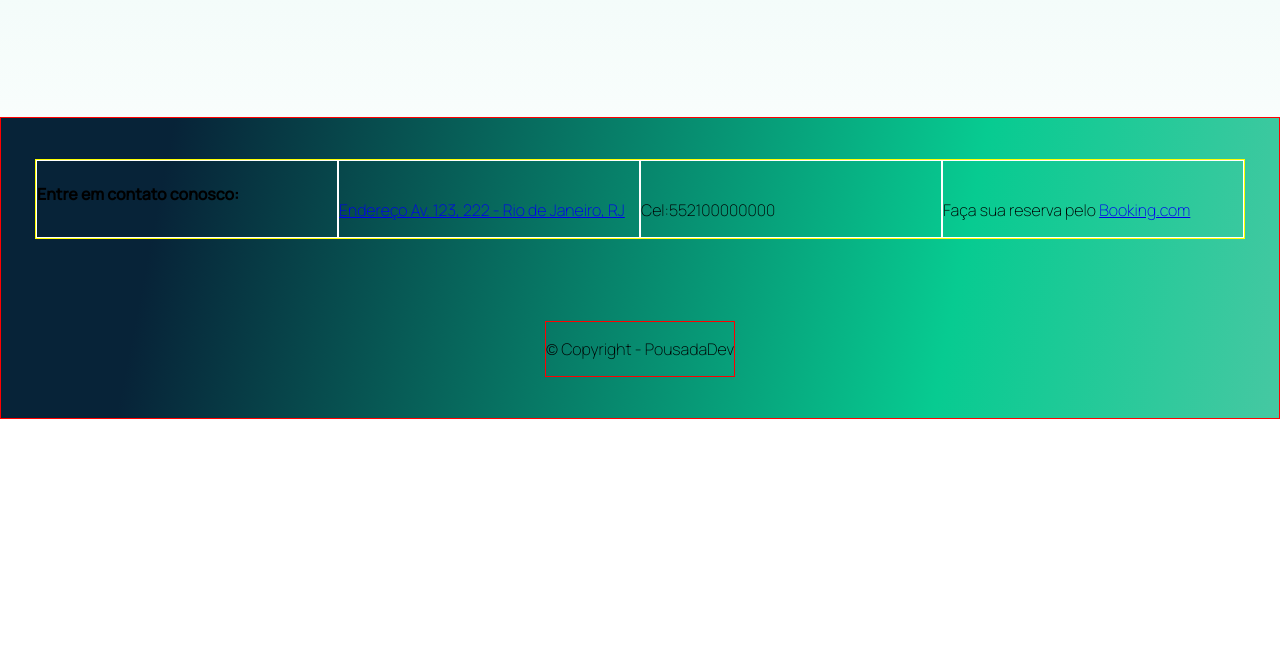
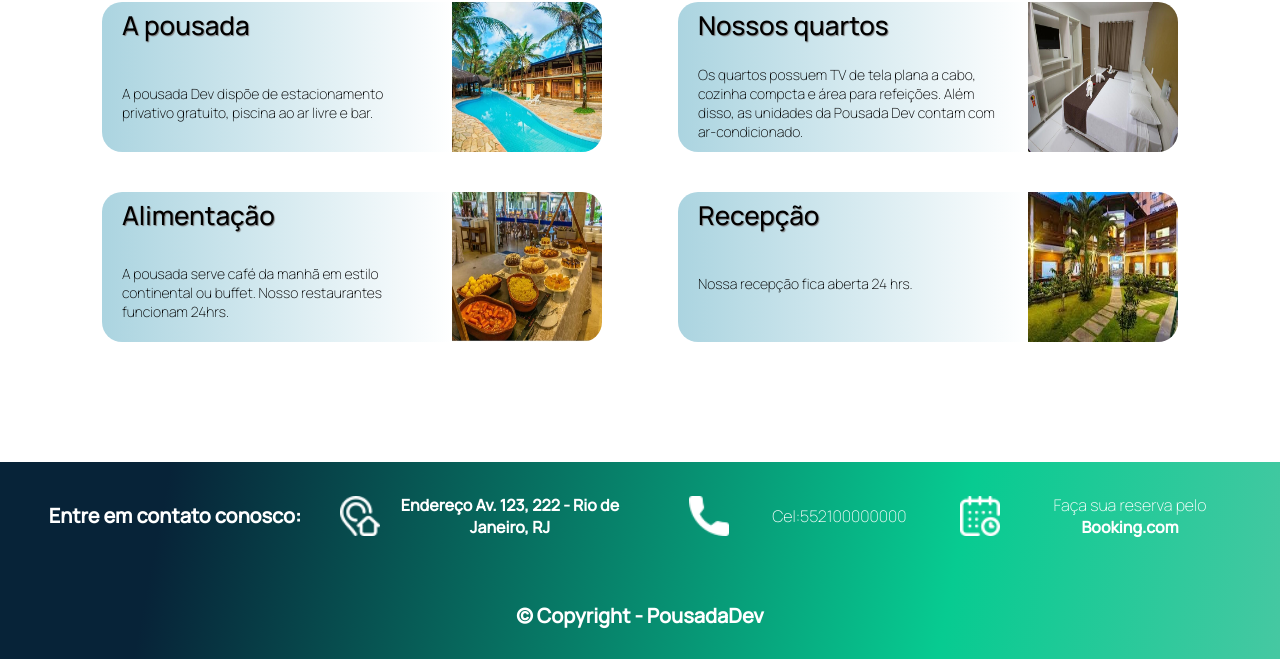
Before and after one commit to CarlosDiones96/Pousada-web, a plain HTML site: page index.htm in a window 1280 px wide. Shown: the part 2399-3058 px from the top of the page. Before the commit the page ends 2818 px from the top, so only its background shows below. Drawn offline with Linux system fonts and the light colour scheme.

Commit message:
estilizacao

```diff
--- a/estilo.css
+++ b/estilo.css
@@ -23,8 +23,6 @@ body{
     font-family: 'Manrope', sans-serif;
     font-weight:200;
 
-    background: rgb(255,255,255);
-    background: linear-gradient(to bottom, rgba(255,255,255,1) 9%, rgba(208,242,234,1) 54%, rgba(255,255,255,1) 95%);
 }
 
 
@@ -100,6 +98,18 @@ body{
     font-weight: 300;
 }
 
+
+.mapa{     /*Parte do mapa*/
+    height: 800px;
+
+    background: rgb(255,255,255);
+    background: linear-gradient(180deg, rgba(255,255,255,1) 0%, rgba(33,128,100,1) 50%, rgba(255,255,255,1) 100%);
+
+}
+
+iframe{
+    margin-top: 175px;
+}
 
 .main-container{
     padding: 0;
@@ -206,18 +216,23 @@ body{
 }
 
 footer{
-    border: 1px solid red;
+    font-size: 16px;
+    color: white;
+    text-align: center;
+
     display: flex;
     flex-direction: column;
     justify-content: space-between;
     margin-top: 100px;
 
-    height: 300px;
+    height: 200px;
 
     background: rgb(70,200,162);
     background: linear-gradient(281deg, rgba(70,200,162,1) 0%, rgba(7,203,145,1) 26%, rgba(7,35,56,1) 87%);
 
 }
+
+
 
 .footer-info{
     display: flex;
@@ -225,18 +240,39 @@ footer{
     flex-wrap: wrap;
 
     margin: auto;
-    border: 1px solid yellow;
 
 }
 
 .footer-info div{
     width: 300px;
-    border: 1px solid white;
+
+    display: flex;
+    align-items: center;
+    justify-content:space-evenly;
+
+    margin: auto 5px;
+
+}
+
+.footer-info h4{
+    font-size: 20px;
+}
+
+.footer-info div img{
+    height: 40px;
+    margin: auto 5px;
+}
+
+.footer-info div a{
+    color: white;
+    text-decoration: none;
+    font-weight: 600;
 }
 
 .footer-copyright{
     display: block;
     margin: auto;
 
-    border: 1px solid red;
+    font-weight: 800;
+    font-size: 20px;
 }
--- a/index.htm
+++ b/index.htm
@@ -119,19 +119,19 @@
             </div>
 
             <div>
-                <img>
+                <img src="assets/icones/endereco.png">
                 <p><a target="_blank"
                         href="https://www.google.com.br/maps/place/Av.+das+Am%C3%A9ricas,+Rio+de+Janeiro+-+RJ/@-23.0075956,-43.4403198,17z/data=!3m1!4b1!4m5!3m4!1s0x9bdd605cd5092d:0xb61ab44d0569c724!8m2!3d-23.0076006!4d-43.4381311">Endereço
                         Av. 123, 222 - Rio de Janeiro, RJ</a></p>
             </div>
 
             <div>
-                <img>
+                <img src="assets/icones/telefone.png">
                 <p>Cel:552100000000</p>
             </div>
 
             <div>
-                <img>
+                <img src="assets/icones/calendario.png">
                 <p>Faça sua reserva pelo <a target="_blank" href="https://www.booking.com/">Booking.com</a></p>
             </div>
         </div>
```
